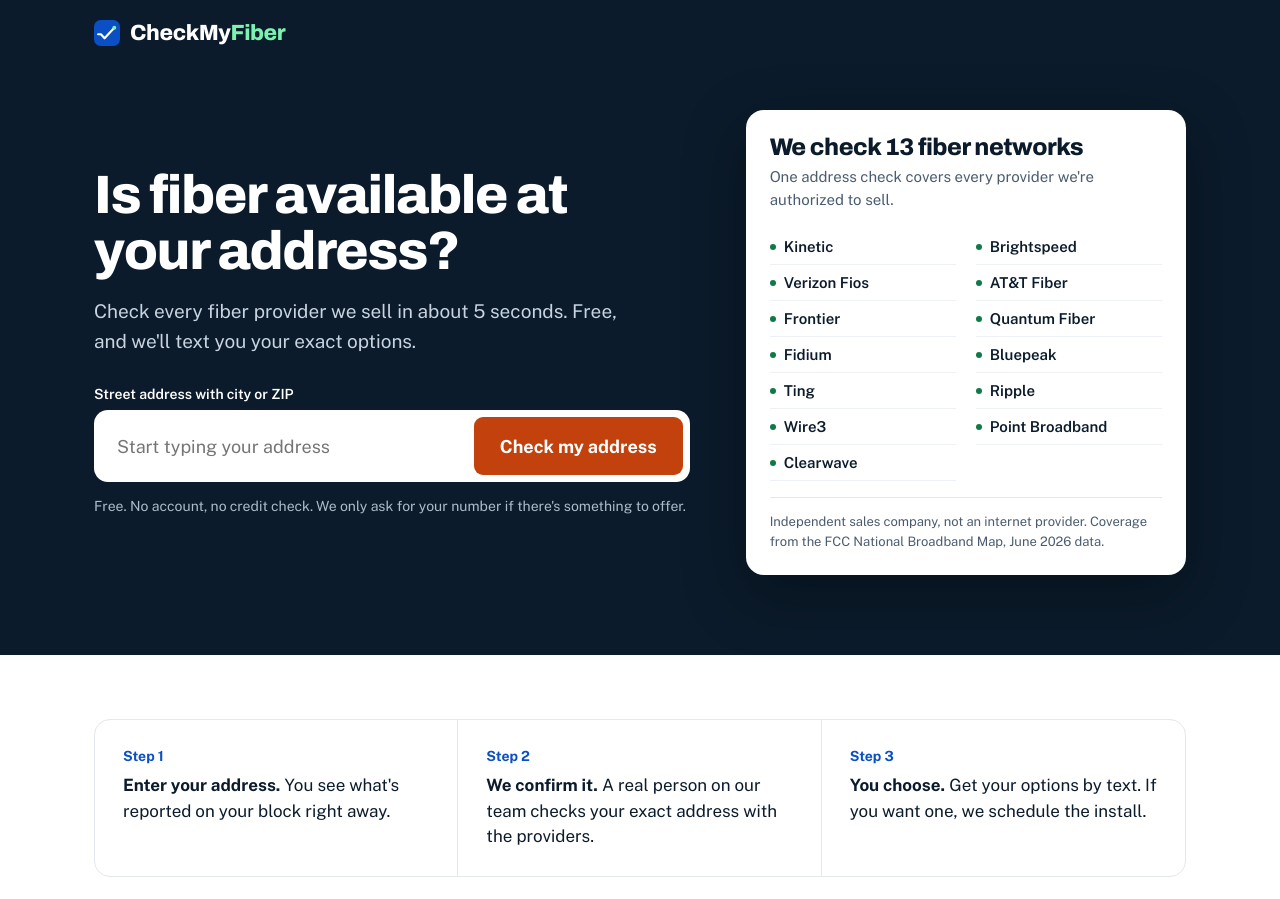
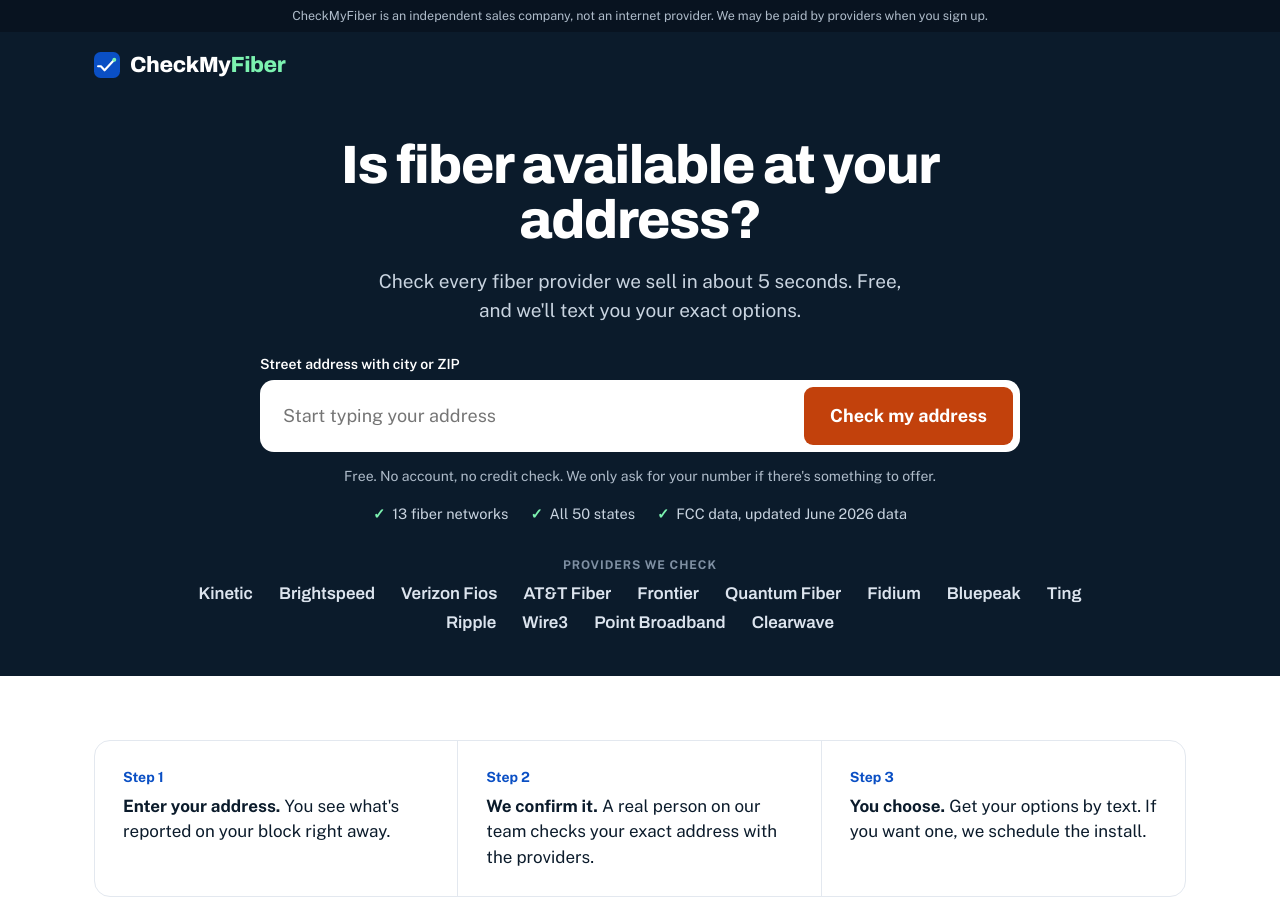
Before and after one commit to BusinessVaultAxis/checkmyfiber, a website: page public/index.html in a window 1280 px wide. Shown: the top 899 px of the page. Drawn offline with nearby package versions, Linux system fonts and the light colour scheme.

Commit message:
Centered hero like top comparison sites: trust row, provider strip, disclosure bar
Co-Authored-By: Claude Opus 5.5 <noreply@anthropic.com>
Claude-Session: https://claude.ai/code/session_016y5dGfSVcjcy2YftboNkaM

```diff
--- a/public/index.html
+++ b/public/index.html
@@ -24,7 +24,16 @@ header.top{display:flex;align-items:center;justify-content:space-between;gap:16p
 .logo b{color:#7CF2B0;font-weight:800}
 .logo:hover{color:#fff}
 .call{color:#fff;text-decoration:none;font-size:15px;font-weight:600}.call span{color:#7CF2B0}
-.hero{display:grid;grid-template-columns:1.15fr .85fr;gap:56px;align-items:center;padding:44px 0 80px}
+.disc{background:#081320;color:#AEBBC9;font-size:12.5px;text-align:center;padding:7px 16px;line-height:1.4}
+.hero{max-width:760px;margin:0 auto;text-align:center;padding:40px 0 36px}
+.hero .lede{margin-left:auto;margin-right:auto}
+.hero label.lbl{text-align:left}
+.hero .fine{text-align:center}
+.trust{display:flex;justify-content:center;flex-wrap:wrap;gap:8px 22px;margin:18px 0 0;padding:0;list-style:none;font-size:14.5px;color:#C9D4E0}
+.trust li::before{content:"✓";color:#7CF2B0;font-weight:700;margin-right:7px}
+#panel{text-align:left;margin:28px auto 0;max-width:560px}
+.stripl{margin:0;text-align:center;font-size:12px;font-weight:700;letter-spacing:.08em;text-transform:uppercase;color:#7F90A3}
+.strip{display:flex;flex-wrap:wrap;justify-content:center;gap:10px 26px;max-width:900px;margin:12px auto 0;padding:0 0 44px;list-style:none;font-family:Archivo,sans-serif;font-weight:600;font-size:17px;color:#DCE4EE}
 .eyebrow{margin:0 0 14px;font-size:15px;font-weight:600;color:#7CF2B0}
 h1{font-family:Archivo,sans-serif;font-size:54px;line-height:1.03;letter-spacing:-.025em;font-weight:800;margin-bottom:18px}
 .lede{margin:0 0 30px;font-size:19px;line-height:1.55;color:#C9D4E0;max-width:540px}
@@ -79,10 +88,11 @@ h2{font-family:Archivo,sans-serif;font-size:34px;line-height:1.1;font-weight:800
 footer{background:#F5F7FA;border-top:1px solid #E3E8EF;font-size:14px;line-height:1.6;color:#4A5D70}
 footer p{margin:0 0 8px}
 [hidden]{display:none !important}
-@media (max-width:860px){.hero,.two{grid-template-columns:1fr}.hero{gap:36px;padding-top:24px}.steps{grid-template-columns:1fr}.steps div{border-right:0;border-bottom:1px solid #E3E8EF}.addr{flex-direction:column}.cta{width:100%}h1{font-size:38px}}
+@media (max-width:860px){.two{grid-template-columns:1fr}.hero{padding-top:20px}.steps{grid-template-columns:1fr}.steps div{border-right:0;border-bottom:1px solid #E3E8EF}.addr{flex-direction:column}.cta{width:100%}h1{font-size:38px}}
 </style>
 </head>
 <body>
+<div class="disc">CheckMyFiber is an independent sales company, not an internet provider. We may be paid by providers when you sign up.</div>
 <section class="dark">
 <div class="wrap">
 <header class="top">
@@ -91,7 +101,6 @@ footer p{margin:0 0 8px}
 </header>
 
 <div class="hero">
-<div>
 <h1>Is fiber available at your address?</h1>
 <p class="lede">Check every fiber provider we sell in about 5 seconds. Free, and we'll text you your exact options.</p>
 <form id="checkForm" novalidate>
@@ -104,16 +113,9 @@ footer p{margin:0 0 8px}
 <p class="err" id="checkErr" role="alert" hidden></p>
 </form>
 <p class="fine">Free. No account, no credit check. We only ask for your number if there's something to offer.</p>
-</div>
 
-<div class="card" id="panel" aria-live="polite">
-<div id="example">
-<h2 style="font-size:24px;margin:0 0 6px">We check 13 fiber networks</h2>
-<p style="margin:0 0 18px;font-size:15px;line-height:1.5;color:#4A5D70">One address check covers every provider we're authorized to sell.</p>
-<ul class="plist"><li>Kinetic</li><li>Brightspeed</li><li>Verizon Fios</li><li>AT&amp;T Fiber</li><li>Frontier</li><li>Quantum Fiber</li><li>Fidium</li><li>Bluepeak</li><li>Ting</li><li>Ripple</li><li>Wire3</li><li>Point Broadband</li><li>Clearwave</li></ul>
-<p class="src" style="border-top:1px solid #E3E8EF;padding-top:14px">Independent sales company, not an internet provider. Coverage from the FCC National Broadband Map, <span class="asof"></span>.</p>
-</div>
-
+<ul class="trust"><li>13 fiber networks</li><li>All 50 states</li><li>FCC data, updated <span class="asof"></span></li></ul>
+<div class="card" id="panel" aria-live="polite" hidden>
 <div id="result" hidden>
 <p class="kicker">Your result</p>
 <p id="resAddr" style="margin:0 0 16px;font-size:15px;color:#33475B"></p>
@@ -140,6 +142,9 @@ footer p{margin:0 0 8px}
 <button type="button" class="cta full" id="shareBtn" style="background:#fff;color:#0A4FC4;border:2px solid #0A4FC4;height:50px;font-size:16px">Know a neighbor? Share this check</button>
 </div>
 </div>
+</div>
+<p class="stripl">Providers we check</p>
+<ul class="strip"><li>Kinetic</li><li>Brightspeed</li><li>Verizon Fios</li><li>AT&amp;T Fiber</li><li>Frontier</li><li>Quantum Fiber</li><li>Fidium</li><li>Bluepeak</li><li>Ting</li><li>Ripple</li><li>Wire3</li><li>Point Broadband</li><li>Clearwave</li></ul>
 </div>
 </div>
 </section>
@@ -249,7 +254,7 @@ $('checkForm').addEventListener('submit', async e => {
 });
 
 function showResult(d) {
-  $('example').hidden = true; $('done').hidden = true; $('result').hidden = false;
+  $('panel').hidden = false; $('done').hidden = true; $('result').hidden = false;
   $('resAddr').textContent = d.matched;
   const n = d.providers.length, box = $('resBox'), list = $('resList');
   list.innerHTML = '';
```
